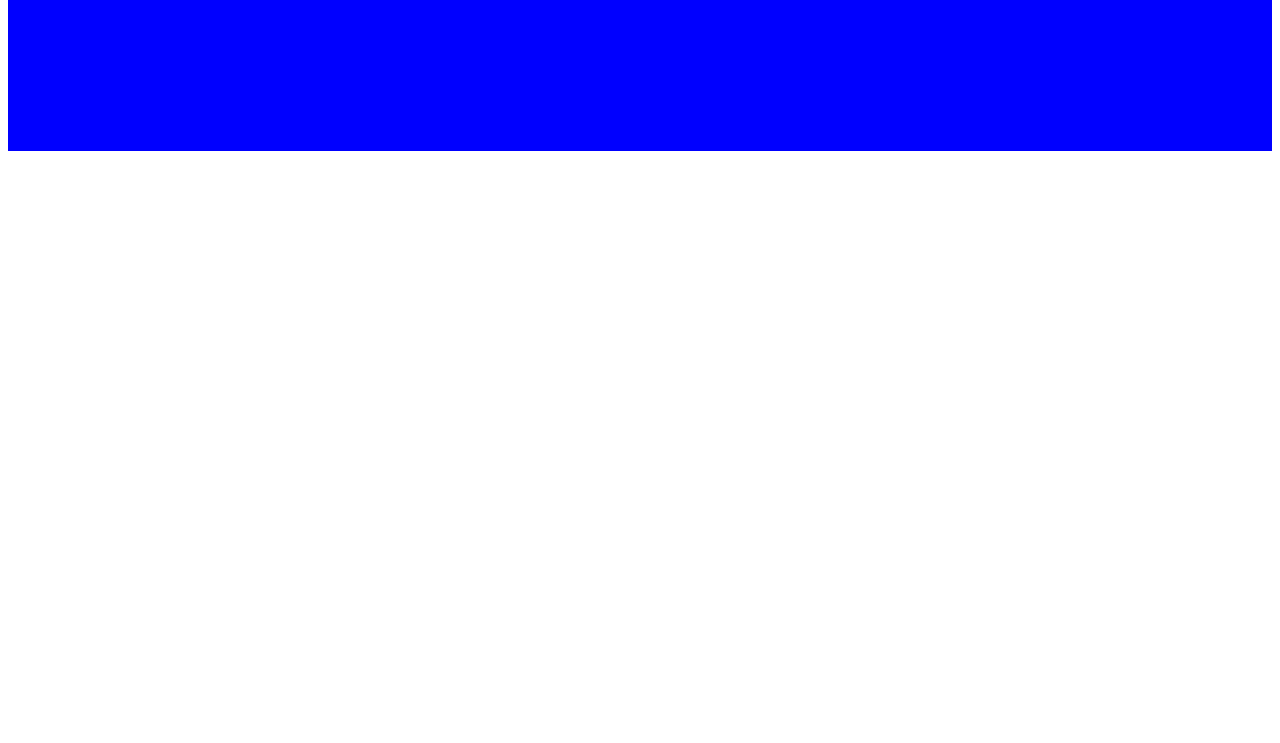
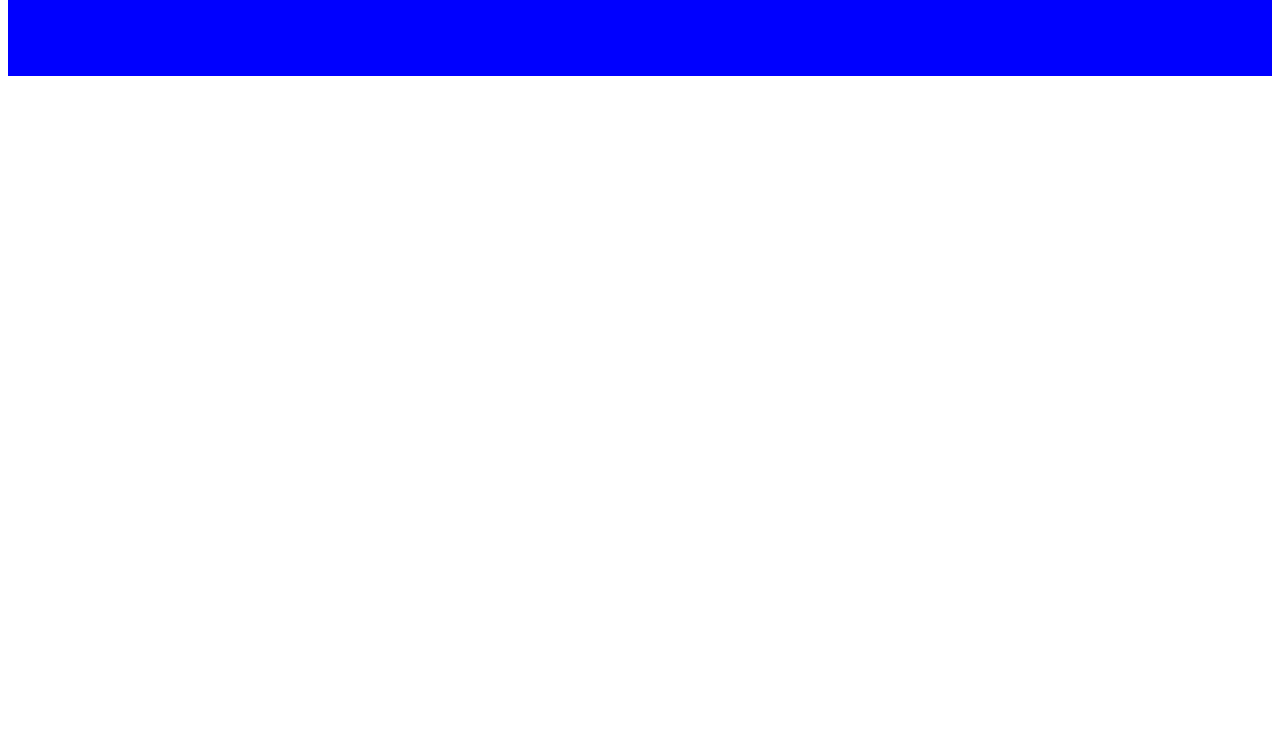
Before and after one commit to WalshCodeClub/pedobyte, a plain HTML site: page index.html in a window 1280 px wide. Shown: the part 57-800 px from the top of the page. Drawn offline with Linux system fonts and the light colour scheme.

Commit message:
Modified Topbar

```diff
--- a/index.html
+++ b/index.html
@@ -9,11 +9,11 @@
     }
     #topbar {
       width: 100%;
-      height: 200px;
+      height: 125px;
       background-color: blue;
-      right: 0;
-      left: 0;
-      top: 0;
+      right: -100px;
+      left: -100px;
+      top: -100px;
     }
   </style>
 </head>
```
